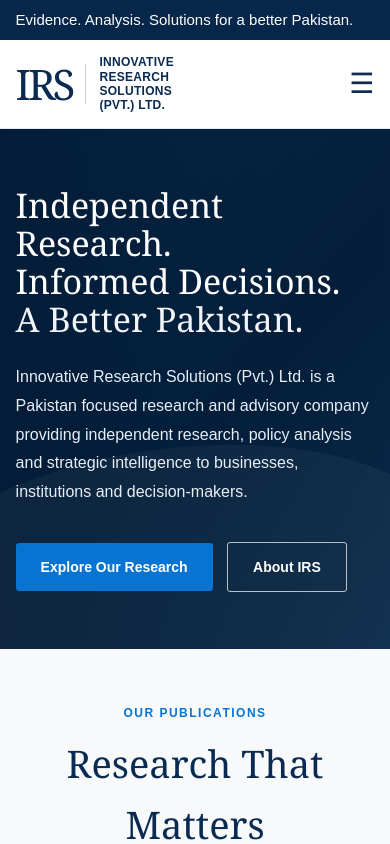
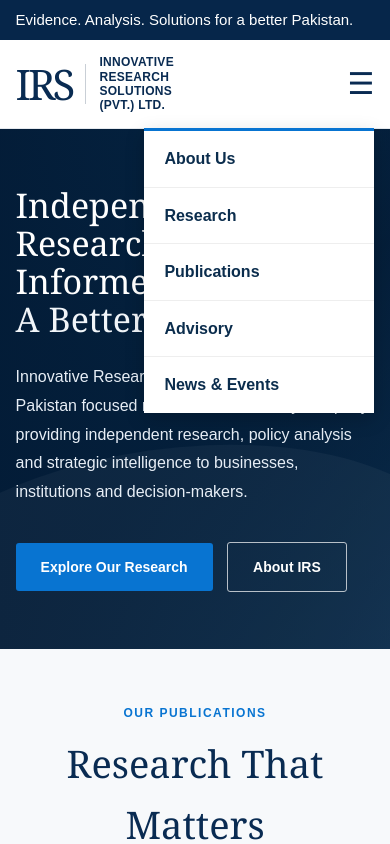
Before and after one commit to ardentresearchsolutions/ardentresearchsolutions.github.io, a plain HTML site: page index.html in a window 390 px wide. Both pictures are taken after a click on the button "Open menu". Shown: the top 844 px of the page. Drawn offline with Linux system fonts and the light colour scheme.

Commit message:
Update index.html

```diff
--- a/index.html
+++ b/index.html
@@ -554,34 +554,45 @@ footer li {
 
     .mobile-menu {
         display: block;
-    }
-.mobile-menu {
-    display: block;
         cursor: pointer;
+        font-size: 30px;
+        color: #092b52;
+        line-height: 1;
     }
 
-.mobile-menu-dropdown {
+    .mobile-dropdown {
         display: none;
         position: absolute;
         top: 100%;
-    right: 20px;
+        right: 4%;
+        width: 230px;
         background: #ffffff;
-    width: 230px;
-    box-shadow: 0 4px 15px rgba(0,0,0,0.2);
-    z-index: 1000;
+        box-shadow: 0 6px 18px rgba(0,0,0,0.18);
+        border-top: 3px solid #0874d1;
+        z-index: 1100;
     }
 
-.mobile-menu-dropdown a {
+    .mobile-dropdown.open {
+        display: block;
+    }
+
+    .mobile-dropdown a {
         display: block;
         padding: 15px 20px;
         color: #0b2d4d;
         text-decoration: none;
         font-size: 16px;
+        font-weight: 600;
         border-bottom: 1px solid #eeeeee;
     }
 
-.mobile-menu-dropdown a:hover {
+    .mobile-dropdown a:last-child {
+        border-bottom: none;
+    }
+
+    .mobile-dropdown a:hover {
         background: #f2f5f8;
+        color: #0874d1;
     }
     .cards {
         grid-template-columns: repeat(2,1fr);
@@ -697,10 +708,18 @@ footer li {
             <a href="#news">News & Events</a>
         </nav>
 
-        <div class="mobile-menu" onclick="toggleMobileMenu()">
+        <div class="mobile-menu" onclick="toggleMobileMenu()" aria-label="Open menu" role="button" tabindex="0">
             ☰
         </div>
 
+    </div>
+
+    <div id="mobileDropdown" class="mobile-dropdown">
+        <a href="#about">About Us</a>
+        <a href="#research">Research</a>
+        <a href="#publications">Publications</a>
+        <a href="#advisory">Advisory</a>
+        <a href="#news">News & Events</a>
     </div>
 </header>
 
@@ -1140,29 +1159,19 @@ footer li {
     </div>
 
 </footer>
-    <div id="mobileDropdown" class="mobile-dropdown">
 
-    <a href="#about">About Us</a>
-
-    <a href="#research">Research</a>
-
-    <a href="#publications">Publications</a>
-
-    <a href="#advisory">Advisory</a>
-
-    <a href="#news">News & Events</a>
-
-</div>
 <script>
 function toggleMobileMenu() {
     const menu = document.getElementById("mobileDropdown");
+    menu.classList.toggle("open");
+}
 
-    if (menu.style.display === "block") {
-        menu.style.display = "none";
-    } else {
-        menu.style.display = "block";
-    }
-}
+// Close the mobile menu after selecting a link.
+document.querySelectorAll("#mobileDropdown a").forEach(function(link) {
+    link.addEventListener("click", function() {
+        document.getElementById("mobileDropdown").classList.remove("open");
+    });
+});
 </script>
 </body>
 </html>
```
Lines whose indentation alone changed are shown as unchanged.
